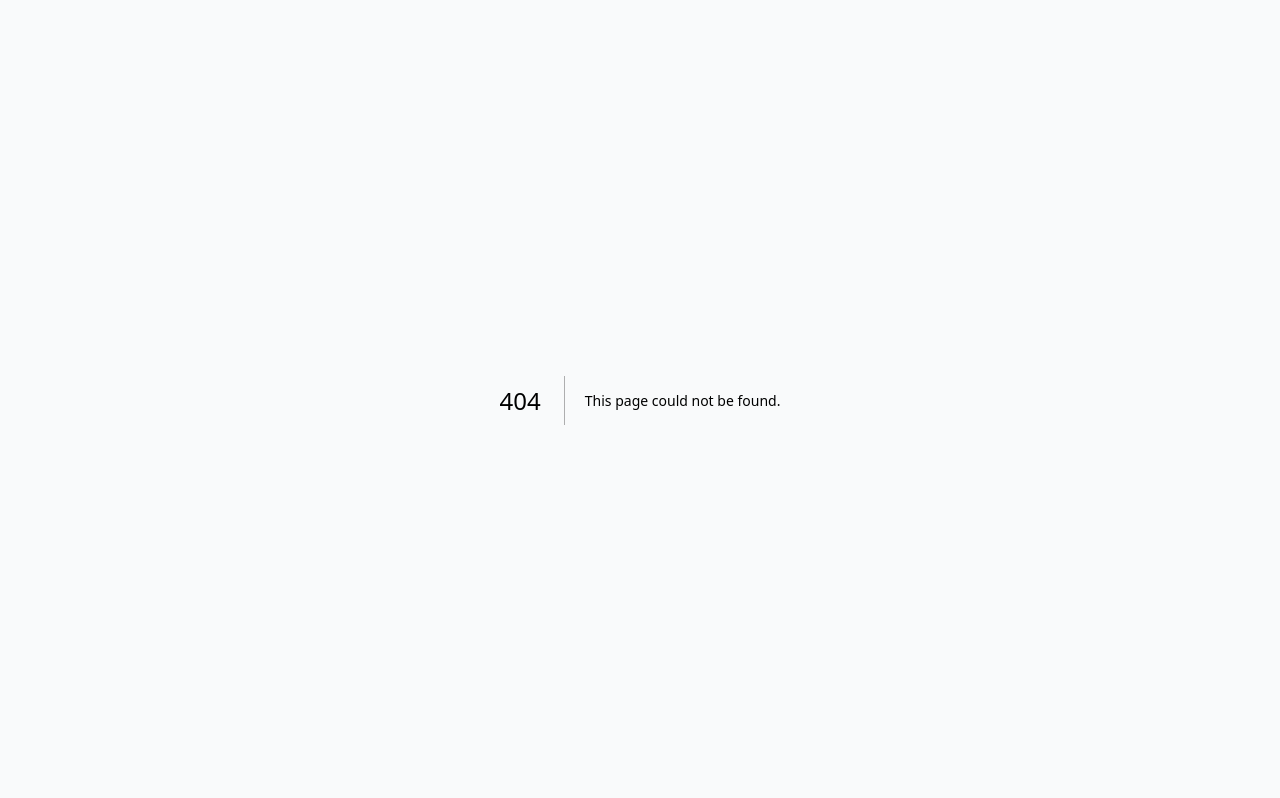
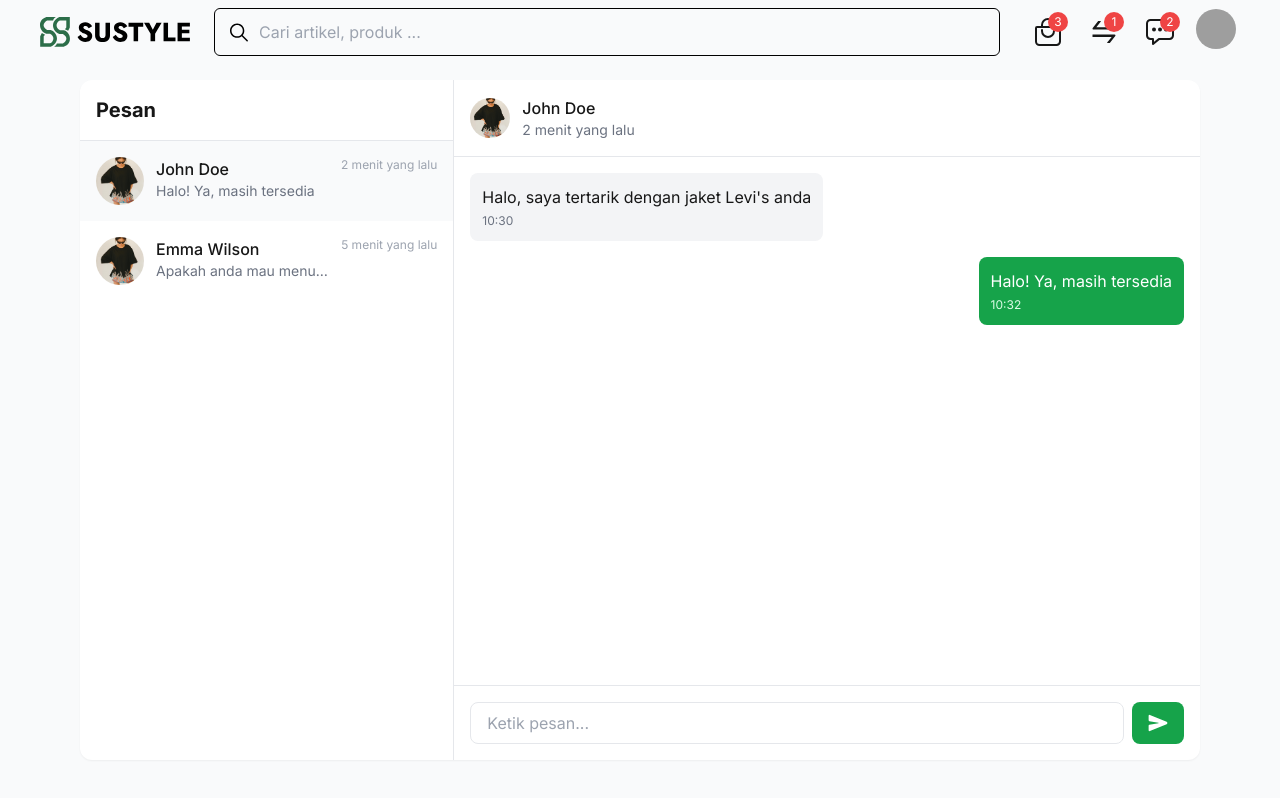
Before and after one commit to dindinmhs/wearth, a Next.js app: page /chat in a window 1280 px wide. Before the commit this address had no page. Built offline with nearby package versions, Linux system fonts and the light colour scheme; grey boxes are pictures that could not be loaded.

Commit message:
add chat page

```diff
--- /dev/null
+++ b/app/chat/page.tsx
@@ -0,0 +1,154 @@
+"use client"
+
+import { NavbarDashboard } from "@/components/organism";
+import { userData } from "@/data/user";
+import { ChatData, type Chat } from "@/data/chat";
+import Image from "next/image";
+import { useState } from "react";
+import { IoSend } from "react-icons/io5";
+
+export default function Chat() {
+  const [selectedChat, setSelectedChat] = useState<Chat | null>(ChatData[0]);
+  const [newMessage, setNewMessage] = useState("");
+
+  const handleSendMessage = () => {
+    if (!newMessage.trim() || !selectedChat) return;
+
+    // Here you would typically integrate with your backend
+    // For now, we'll just clear the input
+    setNewMessage("");
+  };
+
+  return (
+    <>
+      <NavbarDashboard />
+      <main className="pt-20 bg-gray-50 min-h-screen">
+        <div className="max-w-6xl mx-auto px-4 pb-6">
+          <div className="bg-white rounded-xl overflow-hidden shadow-sm h-[calc(100vh-120px)]">
+            <div className="grid grid-cols-12 divide-x h-full">
+              {/* Chat List */}
+              <div className="col-span-4 flex flex-col h-full">
+                <div className="p-4 border-b">
+                  <h2 className="text-xl font-semibold">Pesan</h2>
+                </div>
+                <div className="flex-1 overflow-y-auto">
+                  {ChatData.map((chat) => (
+                    <div
+                      key={chat.id}
+                      onClick={() => setSelectedChat(chat)}
+                      className={`p-4 flex gap-3 cursor-pointer hover:bg-gray-50 transition-colors ${
+                        selectedChat?.id === chat.id ? "bg-gray-50" : ""
+                      }`}
+                    >
+                      <div className="relative w-12 h-12 flex-shrink-0">
+                        <Image
+                          src={chat.user.avatar}
+                          alt={chat.user.name}
+                          fill
+                          className="object-cover rounded-full"
+                        />
+                      </div>
+                      <div className="flex-1 min-w-0">
+                        <h3 className="font-medium">{chat.user.name}</h3>
+                        <p className="text-sm text-gray-500 truncate">
+                          {chat.messages[chat.messages.length - 1].text}
+                        </p>
+                      </div>
+                      <span className="text-xs text-gray-400 flex-shrink-0">
+                        {chat.user.lastSeen}
+                      </span>
+                    </div>
+                  ))}
+                </div>
+              </div>
+
+              {/* Chat Window */}
+              <div className="col-span-8 flex flex-col h-full">
+                {selectedChat ? (
+                  <>
+                    {/* Chat Header */}
+                    <div className="p-4 border-b flex items-center gap-3">
+                      <div className="relative w-10 h-10 flex-shrink-0">
+                        <Image
+                          src={selectedChat.user.avatar}
+                          alt={selectedChat.user.name}
+                          fill
+                          className="object-cover rounded-full"
+                        />
+                      </div>
+                      <div>
+                        <h3 className="font-medium">{selectedChat.user.name}</h3>
+                        <p className="text-sm text-gray-500">
+                          {selectedChat.user.lastSeen}
+                        </p>
+                      </div>
+                    </div>
+
+                    {/* Messages */}
+                    <div className="flex-1 overflow-y-auto p-4 space-y-4">
+                      {selectedChat.messages.map((message) => (
+                        <div
+                          key={message.id}
+                          className={`flex ${
+                            message.sender === userData.name
+                              ? "justify-end"
+                              : "justify-start"
+                          }`}
+                        >
+                          <div
+                            className={`max-w-[70%] rounded-lg p-3 ${
+                              message.sender === userData.name
+                                ? "bg-green-600 text-white"
+                                : "bg-gray-100"
+                            }`}
+                          >
+                            <p className="break-words">{message.text}</p>
+                            <span
+                              className={`text-xs mt-1 block ${
+                                message.sender === userData.name
+                                  ? "text-green-100"
+                                  : "text-gray-500"
+                              }`}
+                            >
+                              {message.timestamp}
+                            </span>
+                          </div>
+                        </div>
+                      ))}
+                    </div>
+
+                    {/* Message Input */}
+                    <div className="p-4 border-t">
+                      <div className="flex gap-2">
+                        <input
+                          type="text"
+                          value={newMessage}
+                          onChange={(e) => setNewMessage(e.target.value)}
+                          placeholder="Ketik pesan..."
+                          className="flex-1 px-4 py-2 border rounded-lg focus:outline-none focus:ring-2 focus:ring-green-500"
+                          onKeyPress={(e) => {
+                            if (e.key === "Enter") handleSendMessage();
+                          }}
+                        />
+                        <button
+                          onClick={handleSendMessage}
+                          className="px-4 py-2 bg-green-600 text-white rounded-lg hover:bg-green-700 transition-colors flex-shrink-0"
+                        >
+                          <IoSend className="text-xl" />
+                        </button>
+                      </div>
+                    </div>
+                  </>
+                ) : (
+                  <div className="flex-1 flex items-center justify-center text-gray-500">
+                    Pilih chat untuk mulai berkomunikasi
+                  </div>
+                )}
+              </div>
+            </div>
+          </div>
+        </div>
+      </main>
+    </>
+  );
+}
--- a/components/organism/navbar.tsx
+++ b/components/organism/navbar.tsx
@@ -16,7 +16,7 @@ import { useEffect, useRef } from 'react';
 export const Navbar = () => {
     return (
         <header className="absolute left-0 right-0 z-20 flex px-10 py-3 justify-between items-center">
-            <Logo type="word"/>
+            <Logo type="word" otherStyles=""/>
             <div className="flex gap-2">
                 <CustomButton variant="border" href="/signup" title="Daftar"/>
                 <CustomButton href="/signin" title="Masuk"/>
@@ -66,8 +66,8 @@ export const NavbarDashboard = () => {
 
     return (
         <header className="fixed left-0 right-0 z-20 flex px-10 py-2 justify-between h-16 items-center gap-6 bg-gray-50">
-            <Link className="hidden sm:block" href={'/'}><Logo type="word"/></Link>
-            <Link className="sm:hidden block" href={'/'}><Logo type="icon"/></Link>
+            <Link className="hidden sm:block" href={'/'}><Logo type="word" otherStyles=""/></Link>
+            <Link className="sm:hidden block" href={'/'}><Logo type="icon" otherStyles=""/></Link>
             <SearchInput/>
             <div className="md:flex gap-2 w-fit h-full items-center hidden">
                 <div className="relative" ref={cartRef}>
@@ -204,7 +204,13 @@ export const NavbarDashboard = () => {
                     )}
                 </div>
                 {/* <Notify icon={<AiOutlineSwap className="w-full h-full"/>} activeIcon={<AiOutlineSwap color={forestGreen} className="w-full h-full"/>} counter={2}/> */}
-                <Notify icon={<IoChatboxEllipsesOutline className="w-full h-full"/>} activeIcon={<IoChatboxEllipses color={forestGreen} className="w-full h-full"/>} counter={2}/>
+                <Link href="/chat">
+                    <Notify
+                        icon={<IoChatboxEllipsesOutline className="w-full h-full"/>}
+                        activeIcon={<IoChatboxEllipses color={forestGreen} className="w-full h-full"/>}
+                        counter={2}
+                    />
+                </Link>
                 <ProfileDropdown/>
             </div>
         </header>
--- /dev/null
+++ b/data/chat.ts
@@ -0,0 +1,57 @@
+export interface Message {
+  id: string;
+  text: string;
+  sender: string;
+  timestamp: string;
+}
+
+export interface Chat {
+  id: string;
+  user: {
+    name: string;
+    avatar: string;
+    lastSeen: string;
+  };
+  messages: Message[];
+}
+
+export const ChatData: Chat[] = [
+  {
+    id: "1",
+    user: {
+      name: "John Doe",
+      avatar: "/images/products/Oversized.jpg",
+      lastSeen: "2 menit yang lalu"
+    },
+    messages: [
+      {
+        id: "m1",
+        text: "Halo, saya tertarik dengan jaket Levi's anda",
+        sender: "John Doe",
+        timestamp: "10:30"
+      },
+      {
+        id: "m2",
+        text: "Halo! Ya, masih tersedia",
+        sender: "Sarah Green",
+        timestamp: "10:32"
+      }
+    ]
+  },
+  {
+    id: "2",
+    user: {
+      name: "Emma Wilson",
+      avatar: "/images/products/Oversized.jpg",
+      lastSeen: "5 menit yang lalu"
+    },
+    messages: [
+      {
+        id: "m3",
+        text: "Apakah anda mau menukar Nike Air Max dengan Jordan 1s saya?",
+        sender: "Emma Wilson",
+        timestamp: "Kemarin"
+      }
+    ]
+  }
+];
```
